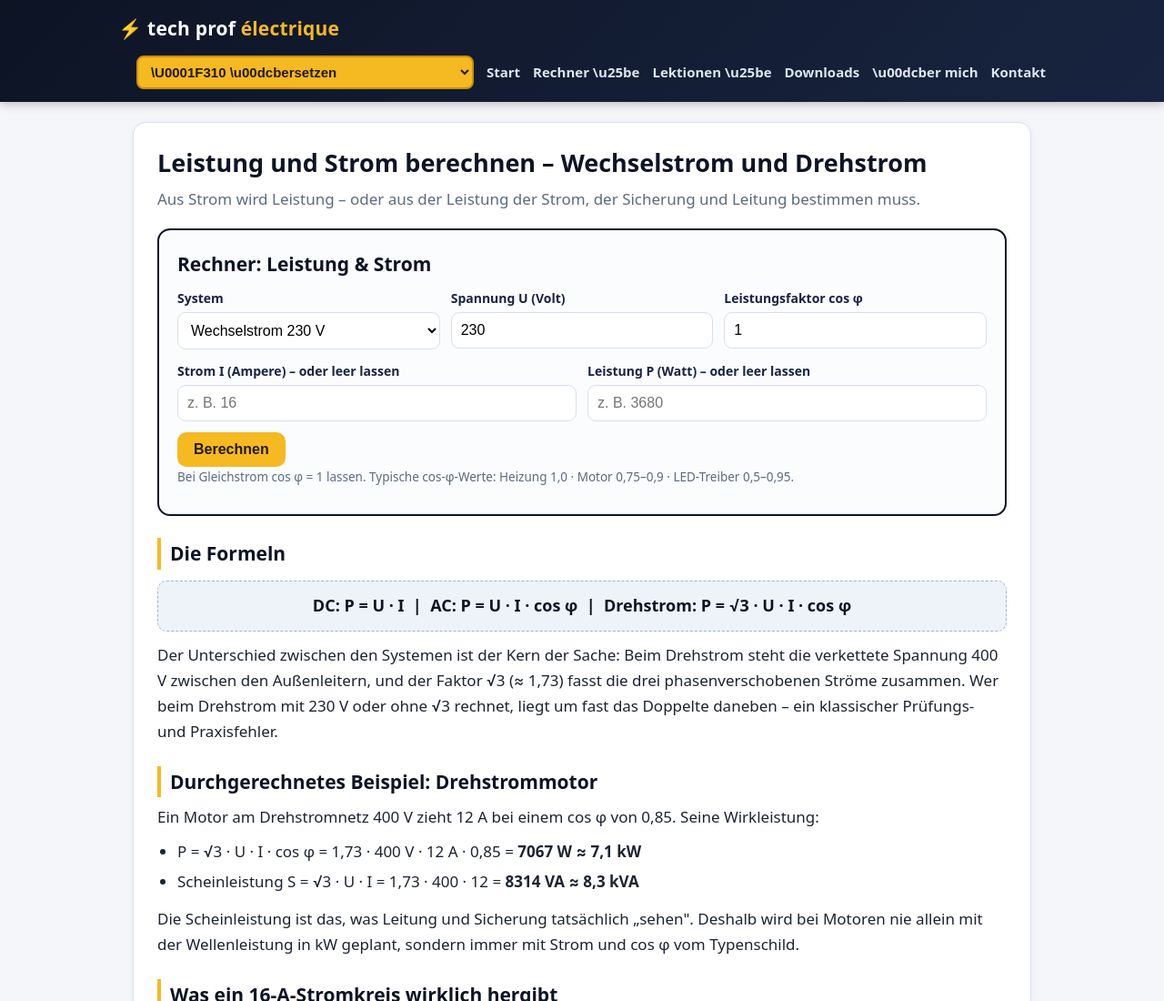
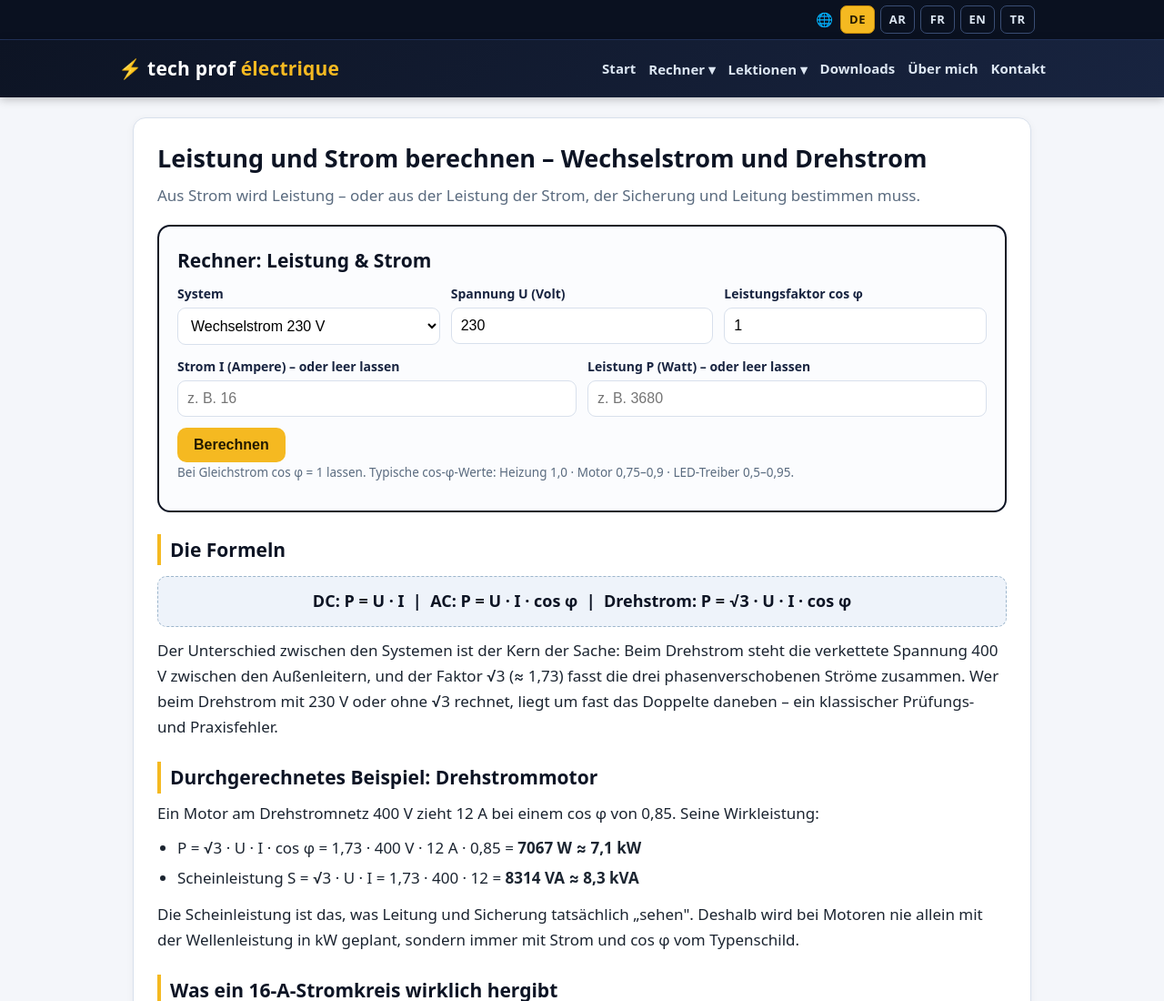
Before and after one commit to techprof-elektro/techprof-elektro.github.io, a plain HTML site: page leistung.html in a window 1280 px wide. Shown: the top 1100 px of the page at 91% size. Drawn offline with Linux system fonts and the light colour scheme.

Commit message:
Language topbar with two-letter codes; fix literal Unicode escapes (1/3)

```diff
--- a/leistung.html
+++ b/leistung.html
@@ -8,16 +8,17 @@
 <link rel="stylesheet" href="style.css">
 </head>
 <body>
+<div class="topbar"><div class="langbar"><span class="lg-globe">🌐</span><a class="lg lg-on" href="#" onclick="return false">DE</a><a class="lg" target="_blank" rel="noopener" href="https://translate.google.com/translate?sl=de&tl=ar&u=https://techprof-elektro.github.io/leistung.html">AR</a><a class="lg" target="_blank" rel="noopener" href="https://translate.google.com/translate?sl=de&tl=fr&u=https://techprof-elektro.github.io/leistung.html">FR</a><a class="lg" target="_blank" rel="noopener" href="https://translate.google.com/translate?sl=de&tl=en&u=https://techprof-elektro.github.io/leistung.html">EN</a><a class="lg" target="_blank" rel="noopener" href="https://translate.google.com/translate?sl=de&tl=tr&u=https://techprof-elektro.github.io/leistung.html">TR</a></div></div>
 <header><div class="hwrap">
 <a class="logo" href="index.html">⚡ tech prof <span>électrique</span></a>
 <nav>
 <a href="index.html">Start</a>
-<div class="dd"><button type="button" class="dd-btn" onclick="this.parentElement.classList.toggle('open')">Rechner \u25be</button><div class="dd-menu"><a href="ohmsches-gesetz.html">Ohmsches Gesetz</a><a href="leistung.html">Leistung &amp; Strom</a><a href="spannungsfall-querschnitt.html">Spannungsfall &amp; Querschnitt</a><a href="stromkosten.html">Stromkosten</a></div></div>
-<div class="dd"><button type="button" class="dd-btn" onclick="this.parentElement.classList.toggle('open')">Lektionen \u25be</button><div class="dd-menu"><a href="einfacher-stromkreis.html">Lektion 1: Der Stromkreis</a><a href="spannung-strom-widerstand.html">Lektion 2: Spannung, Strom, Widerstand</a><a href="fuenf-sicherheitsregeln.html">Lektion 5: Die 5 Sicherheitsregeln</a></div></div>
+<div class="dd"><button type="button" class="dd-btn" onclick="this.parentElement.classList.toggle('open')">Rechner ▾</button><div class="dd-menu"><a href="ohmsches-gesetz.html">Ohmsches Gesetz</a><a href="leistung.html">Leistung &amp; Strom</a><a href="spannungsfall-querschnitt.html">Spannungsfall &amp; Querschnitt</a><a href="stromkosten.html">Stromkosten</a></div></div>
+<div class="dd"><button type="button" class="dd-btn" onclick="this.parentElement.classList.toggle('open')">Lektionen ▾</button><div class="dd-menu"><a href="einfacher-stromkreis.html">Lektion 1: Der Stromkreis</a><a href="spannung-strom-widerstand.html">Lektion 2: Spannung, Strom, Widerstand</a><a href="fuenf-sicherheitsregeln.html">Lektion 5: Die 5 Sicherheitsregeln</a></div></div>
 <a href="downloads.html">Downloads</a>
-<a href="ueber-mich.html">\u00dcber mich</a>
+<a href="ueber-mich.html">Über mich</a>
 <a href="kontakt.html">Kontakt</a>
-<select class="trsel" aria-label="Seite \u00fcbersetzen" onchange="var v=this.value;this.value='';if(v){window.open('https://translate.google.com/translate?sl=de&amp;tl='+v+'&amp;u='+encodeURIComponent(location.href),'_blank')}"><option value="">\U0001F310 \u00dcbersetzen</option><option value="ar">\u0627\u0644\u0639\u0631\u0628\u064a\u0629</option><option value="fr">Fran\u00e7ais</option><option value="en">English</option><option value="tr">T\u00fcrk\u00e7e</option></select>
+
 </nav></div></header>
 
 <main><article>
--- a/style.css
+++ b/style.css
@@ -55,4 +55,12 @@ nav{align-items:center}
 .dd.open .dd-menu{display:block}
 .dd-menu a{display:block;color:var(--ink);padding:8px 10px;border-radius:7px;font-size:15px;font-weight:500}
 .dd-menu a:hover{background:#EEF3FA;color:var(--navy);text-decoration:none}
-.trsel{order:-1;background:var(--gold);color:#231a00;border:2px solid var(--gold2);border-radius:8px;padding:7px 10px;font-size:15px;font-weight:800;cursor:pointer}
+
+
+/* language topbar: top-right two-letter codes */
+.topbar{background:#0A1120;border-bottom:1px solid #22345C}
+.langbar{max-width:1020px;margin:0 auto;display:flex;justify-content:flex-end;align-items:center;gap:6px;padding:6px 12px}
+.lg-globe{font-size:15px;margin-inline-end:2px}
+.lg{display:inline-block;min-width:38px;text-align:center;padding:4px 0;border:1px solid #3A4E75;border-radius:7px;color:#DCE6F2;font-size:13px;font-weight:800;letter-spacing:.5px;text-decoration:none}
+.lg:hover{border-color:var(--gold);color:var(--gold);text-decoration:none}
+.lg-on{background:var(--gold);border-color:var(--gold2);color:#231a00}
```
Also changed, not shown: ausschaltung.html (+2 -1 lines), ohmsches-gesetz.html (+5 -4 lines), spannung-strom-widerstand.html (+5 -4 lines).
